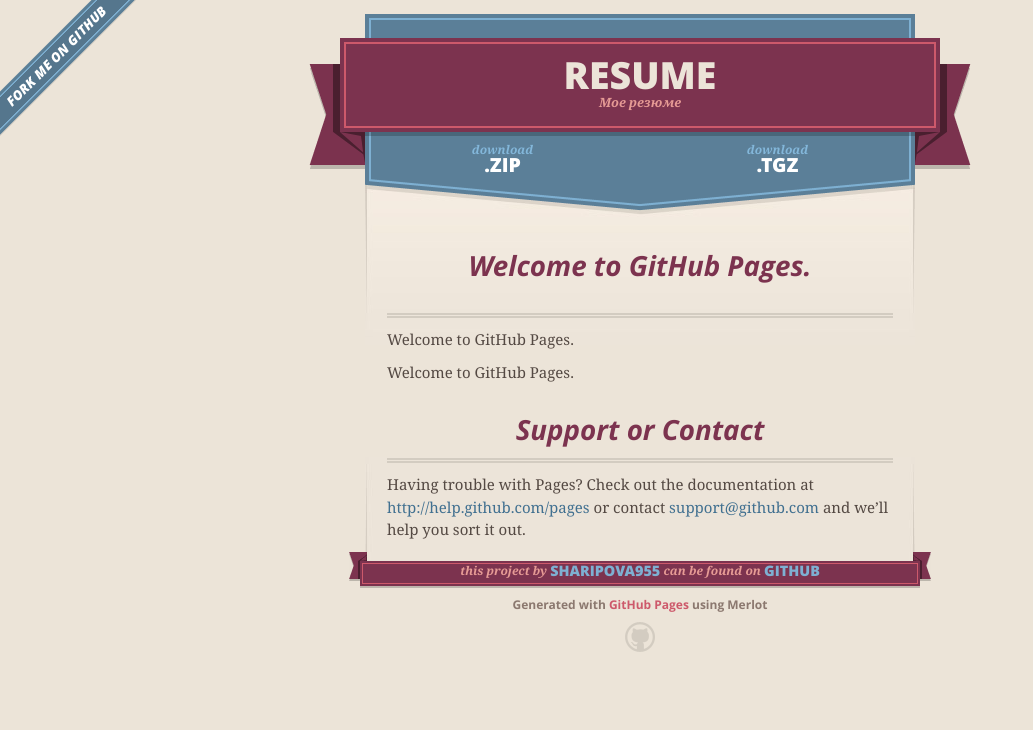
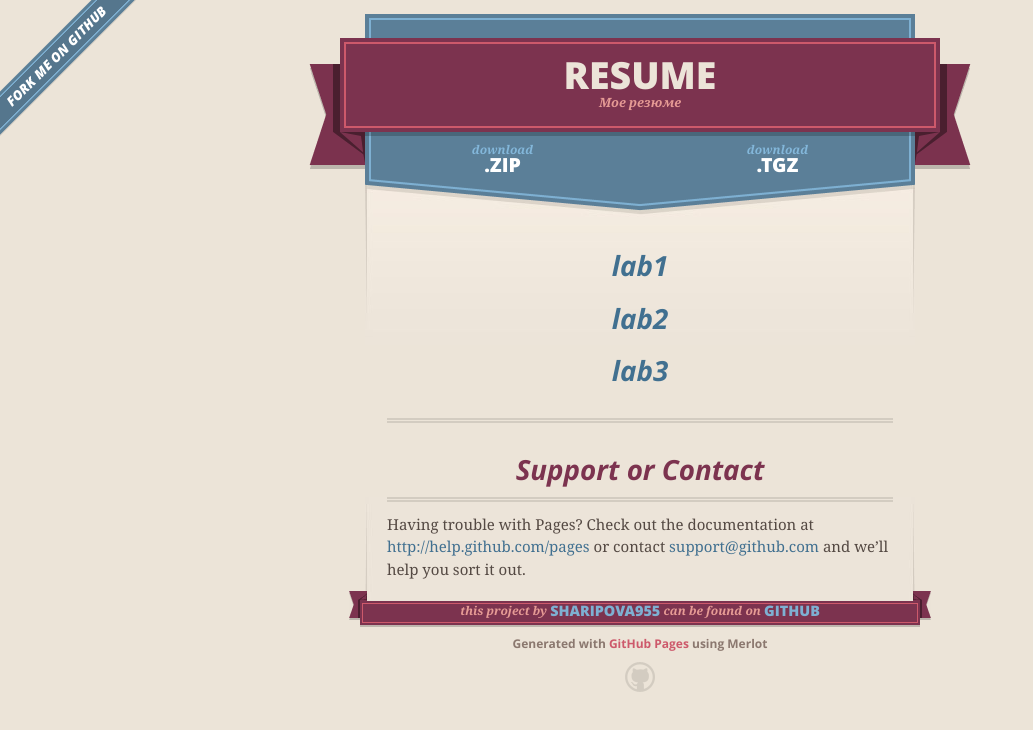
Before and after one commit to Sharipova955/resume, a plain HTML site: page index.html in a window 1280 px wide. Shown: the whole page, without its empty margins (0-1033 px from the left). Drawn offline with nearby package versions, Linux system fonts and the light colour scheme.

Commit message:
Update index.html

```diff
--- a/index.html
+++ b/index.html
@@ -48,9 +48,9 @@
       <section id="main_content">
         <h3>
 
-<p><a name="welcome-to-github-pages" class="anchor" href="lab1.html"><span class="octicon octicon-link"></span></a>Welcome to GitHub Pages.</h3>
-<p><a name="welcome-to-github-pages" class="anchor" href="lab2.html"><span class="octicon octicon-link"></span></a>Welcome to GitHub Pages.</h3>
-<p><a name="welcome-to-github-pages" class="anchor" href="lab3.html"><span class="octicon octicon-link"></span></a>Welcome to GitHub Pages.</h3>
+<p><a name="welcome-to-github-pages" class="anchor" href="lab1.html"><span class="octicon octicon-link">lab1</span></a>
+<p><a name="welcome-to-github-pages" class="anchor" href="lab2.html"><span class="octicon octicon-link">lab2</span></a>
+<p><a name="welcome-to-github-pages" class="anchor" href="lab3.html"><span class="octicon octicon-link">lab3</span></a></h3>
 
 <h3>
 
```
